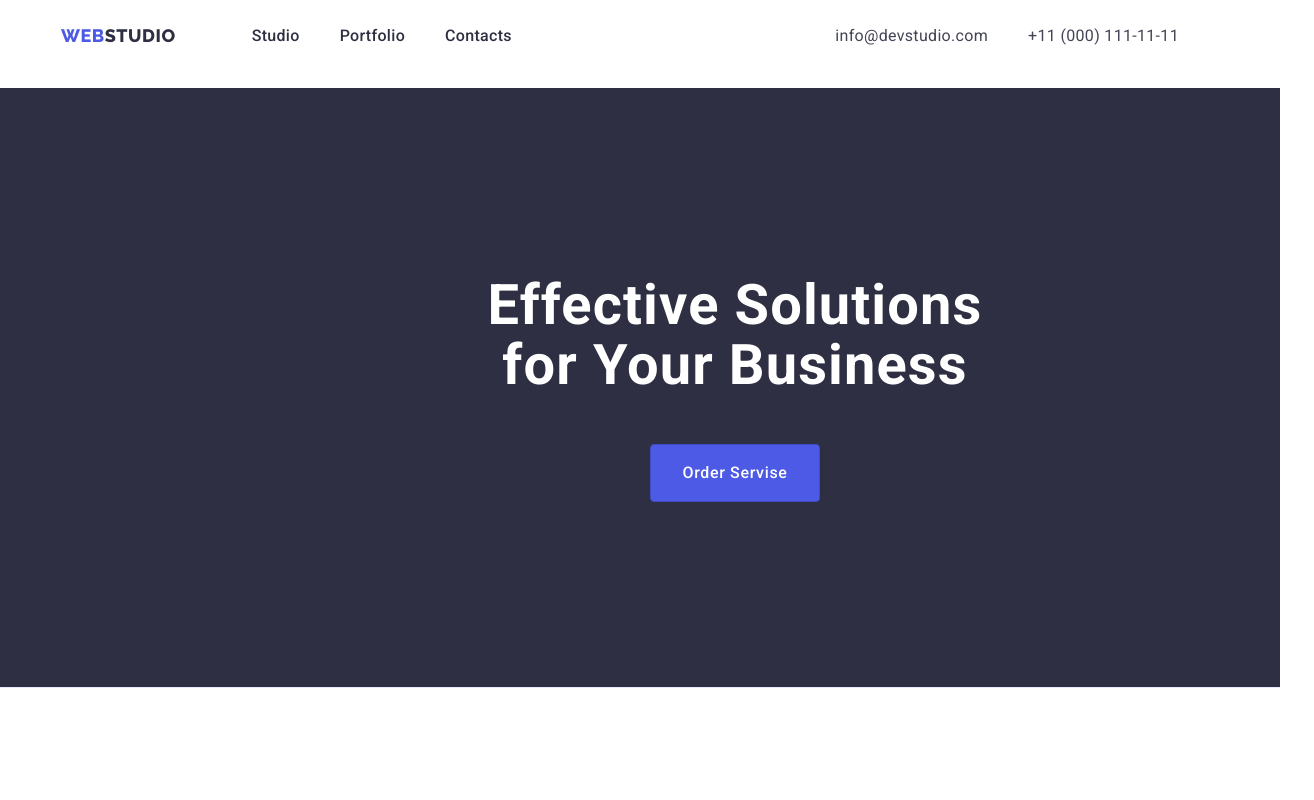
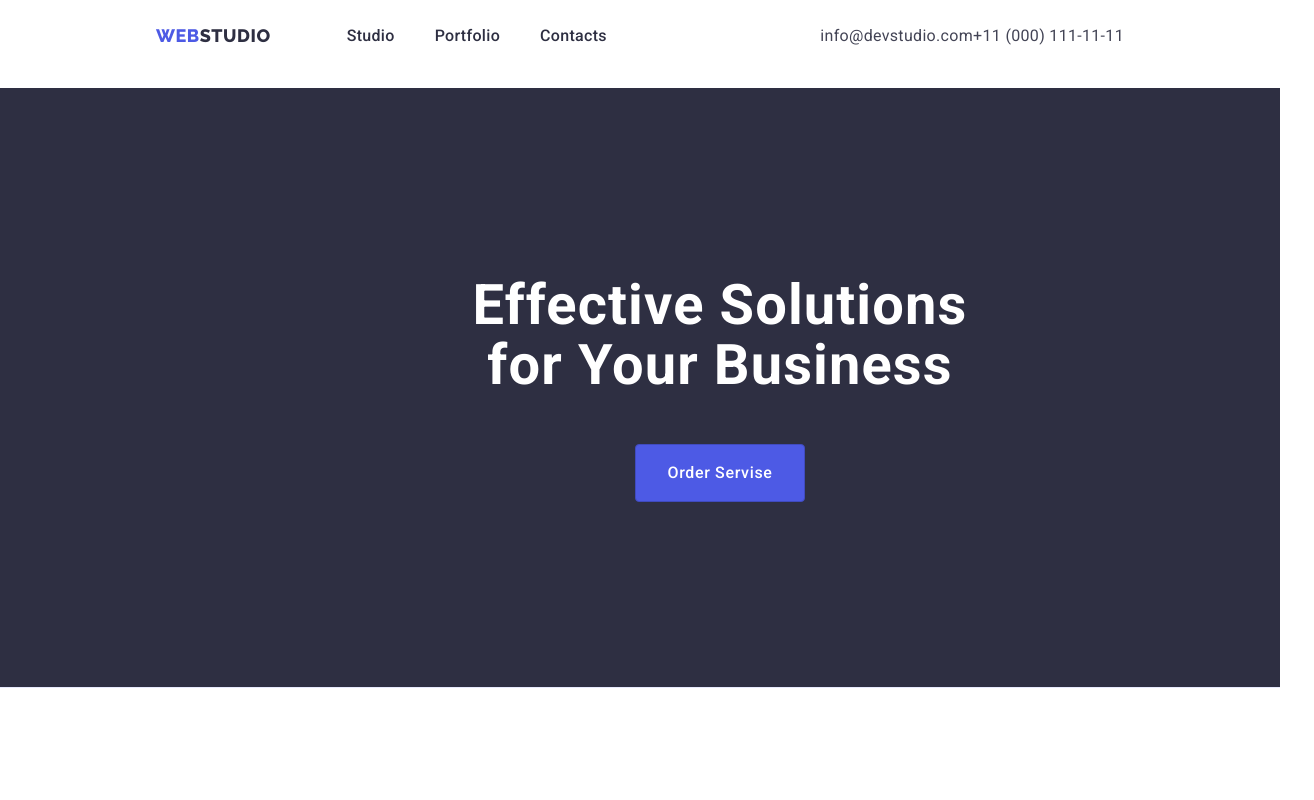
Before and after one commit to Annywka2208/hw-03, a plain HTML site: page index.html in a window 1280 px wide. Shown: the top 800 px of the page, 1314 px wide, since content can reach past the window. Drawn offline with nearby package versions, Linux system fonts and the light colour scheme.

Commit message:
Антон

```diff
--- a/css/styles.css
+++ b/css/styles.css
@@ -40,13 +40,12 @@ h1,h2,h3,h4,p {
 body {
     font-family: 'Roboto',sans-serif;
     color: #434455;
-    margin: 0;
-    position: relative;
+
 
 }
 
 .conteiner {
-  width: 1158px;
+  width: 1128px;
   margin-left: auto;
   margin-right: auto;
 }
@@ -72,13 +71,10 @@ body {
 
 .header-one-conteiner {
     display: flex;
+
 }
 
 
-
-.header-cont {
-
-}
 
 .top-navigation {
     display: flex;
@@ -117,6 +113,7 @@ body {
 
 }
 
+
 .menu-link {
     font-weight: 500;
     font-size: 16px;
@@ -150,7 +147,7 @@ body {
     font-size: 16px;
     line-height: 1.5;
     letter-spacing: 0.02em;
-    margin-right: 40px;
+
 }
 
 .address-mail:hover,
@@ -198,9 +195,8 @@ body {
         letter-spacing: 0.02em;
         color: var(--fon-title);
         max-width: 496px;
-        max-height: 120px;
-       margin-left: auto;
-       margin-right: auto;
+        margin-left: auto;
+        margin-right: auto;
 
 
 
--- a/index.html
+++ b/index.html
@@ -19,9 +19,8 @@
   </head>
   <body>
     <!-- Шапка сторінки -->
-    <header class="header-one">
+    <header class="header-one section">
       <div class="conteiner header-one-conteiner">
-        <div class="header-cont">
         <nav class="top-navigation">
           <!-- Навігація та інші сторінки -->
           <a class="logo logo-light-theme link" href="/index.html"
@@ -39,7 +38,6 @@
             </li>
           </ul>
         </nav>
-        </div>
         <address class="menu-address">
           <ul class="menu-address-list list">
             <li class="menu-address-item">
```
Lines whose indentation alone changed are shown as unchanged.
